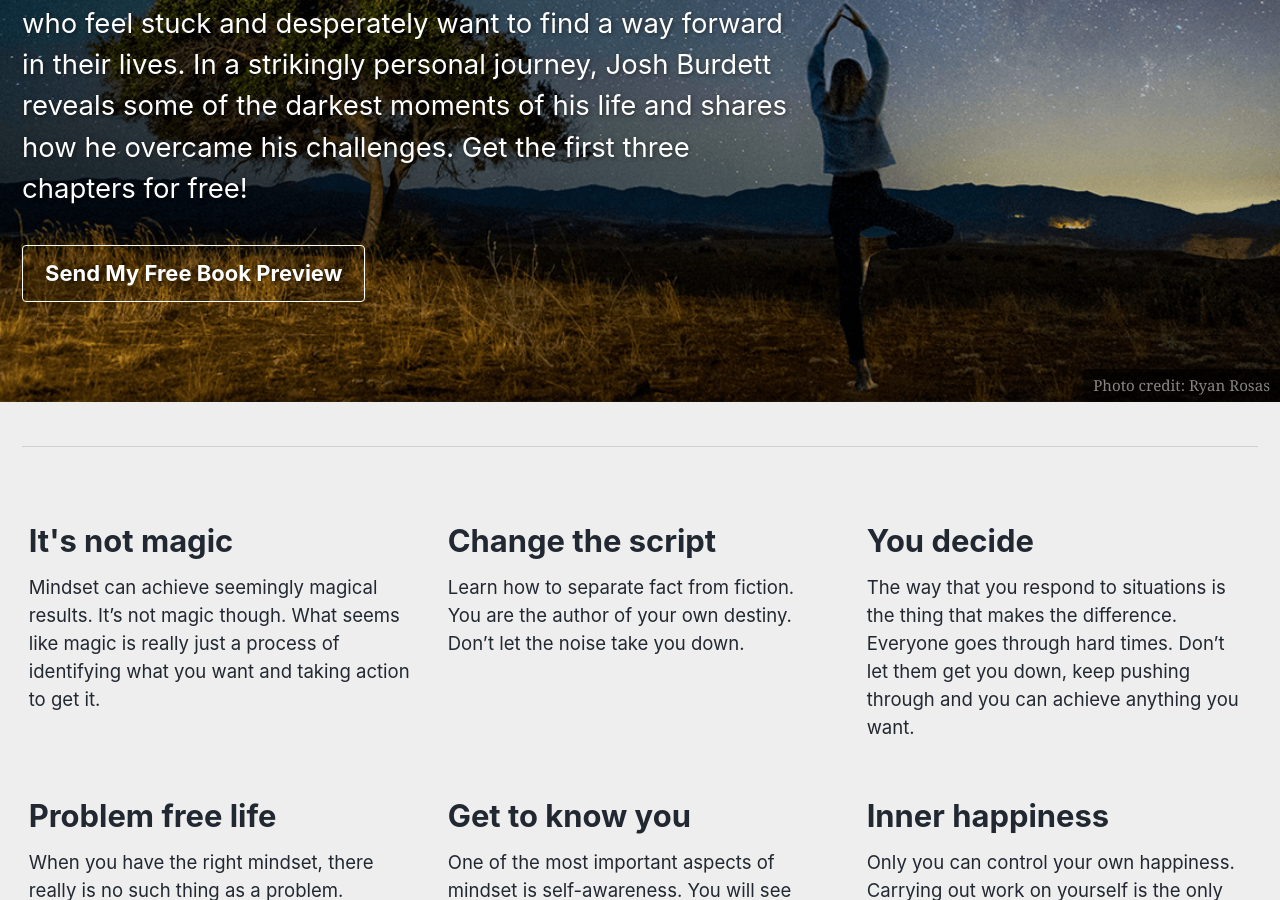
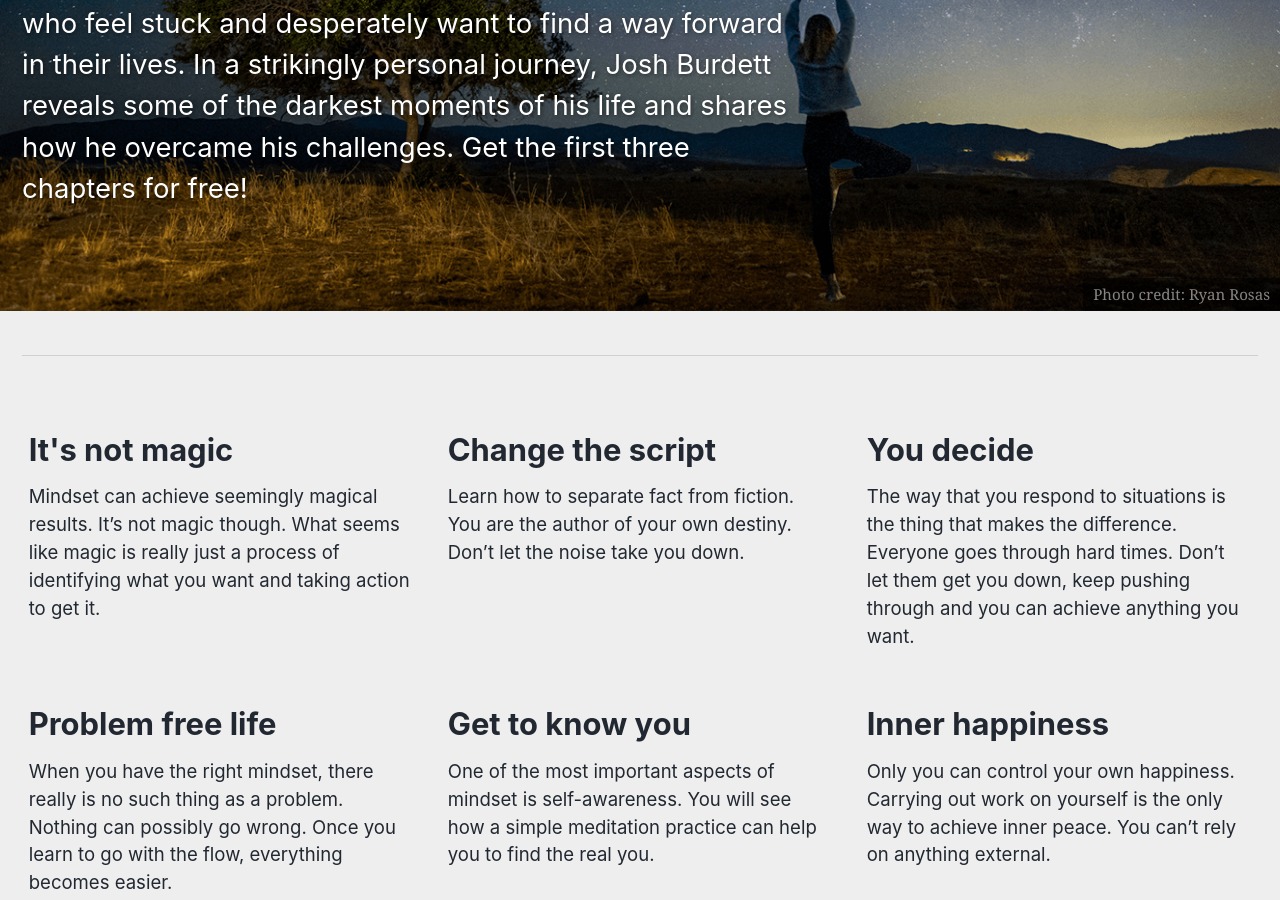
Before and after one commit to josh-burdett/josh-burdett.github.io, a Jekyll site: the page built from index.html, in a window 1280 px wide and 900 px high, scrolled down 357 px. Built offline with Jekyll 4.4.1, drawn with Linux system fonts in a browser that asks for light colours; cached includes are drawn as plain includes; nearby versions of some CDN libraries; the list of posts is cut into pages by our own code; part of the change alters nothing that is shown.

```diff
--- a/index.html
+++ b/index.html
@@ -6,9 +6,9 @@ header:
   overlay_color: "#000"
   overlay_filter: "0.25"
   overlay_image: /assets/banner.png
-  actions:
-    - label: "Send My Free Book Preview"
-      url: "/_pages/optin.html"
+#  actions:
+#    - label: "Send My Free Book Preview"
+#      url: "/_pages/optin.html"
   caption: "Photo credit: [Ryan Rosas](https://www.instagram.com/pixleprohd/?hl=en)"
 excerpt: "Learn the keys to achieving anything you want in life, enabling you to accomplish things you haven’t dared to dream. Unleashing Your Unlimited Potential is for people who feel stuck and desperately want to find a way forward in their lives. In a strikingly personal journey, Josh Burdett reveals some of the darkest moments of his life and shares how he overcame his challenges. Get the first three chapters for free!"
 feature_row:
```
Also changed, not shown: 1 other file.
